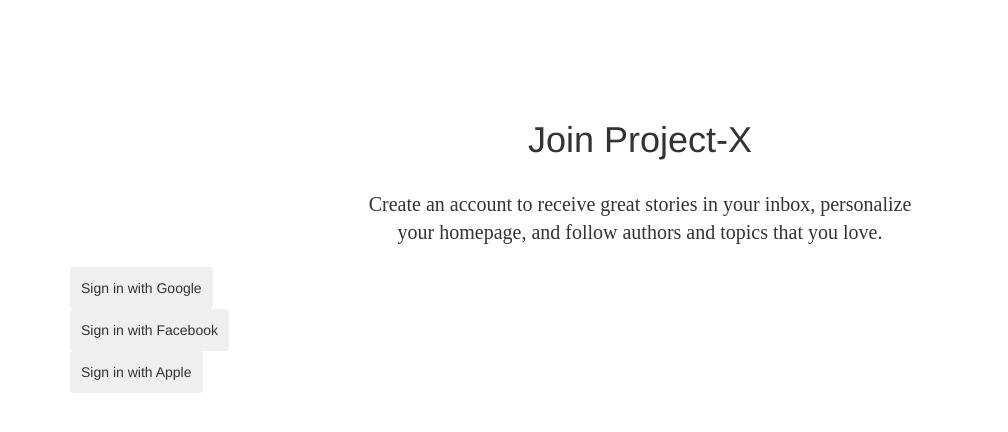
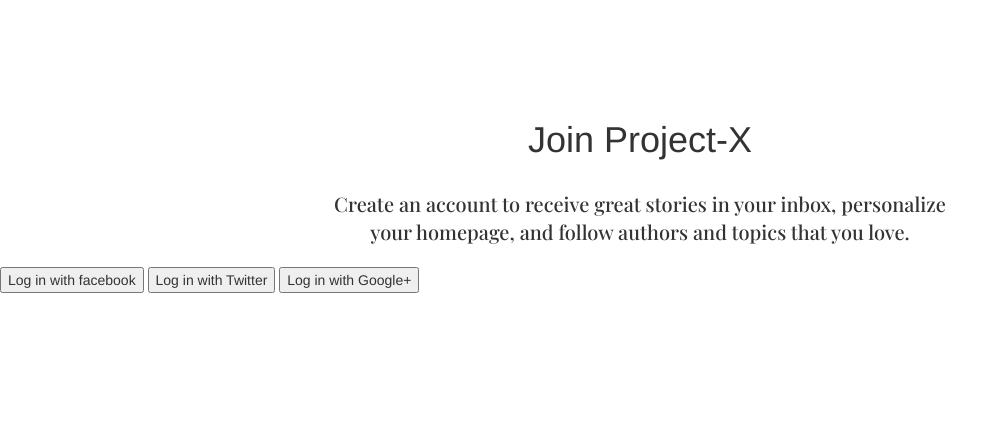
Before and after one commit to sabhinav3/projX, a plain HTML site: page signup.html in a window 1280 px wide. Shown: the whole page, without its empty margins (0-1008 px from the left). Drawn offline with nearby package versions, Linux system fonts and the light colour scheme.

Commit message:
new sign up

```diff
--- a/signup.html
+++ b/signup.html
@@ -5,23 +5,55 @@
   <meta charset="utf-8">
   <title>Sign in</title>
   <link rel="stylesheet" href="CSS/signup.css">
-  <!-- bootstrap CDN -->
+
   <link rel="stylesheet" href="https://maxcdn.bootstrapcdn.com/bootstrap/3.3.7/css/bootstrap.min.css" integrity="sha384-BVYiiSIFeK1dGmJRAkycuHAHRg32OmUcww7on3RYdg4Va+PmSTsz/K68vbdEjh4u" crossorigin="anonymous">
   <link rel="stylesheet" href="https://maxcdn.bootstrapcdn.com/bootstrap/3.3.7/css/bootstrap-theme.min.css" integrity="sha384-rHyoN1iRsVXV4nD0JutlnGaslCJuC7uwjduW9SVrLvRYooPp2bWYgmgJQIXwl/Sp" crossorigin="anonymous">
+
+  <link href="https://fonts.googleapis.com/css2?family=Playfair+Display:wght@500&display=swap" rel="stylesheet">
+  <link href="https://fonts.googleapis.com/css2?family=Open+Sans&display=swap" rel="stylesheet">
 </head>
 
+
 <body>
-    <div class="container">
-      <h1>Join Project-X</h1>
-      <p class="para">Create an account to receive great stories in your inbox, personalize your homepage, and follow authors and topics that you love.</p>
-      <div class="sign-in">
-        <!-- three buttons with the names top, middle, bottom -->
-        <button type="button" class="btn btn-outline-primary btn-top">Sign in with Google</button>
-        <button type="button" class="btn btn-outline-primary btn-middle">Sign in with Facebook</button>
-        <button type="button" class="btn btn-outline-primary btn-bottom">Sign in with Apple</button>
-      </div>
+
+
+  <div id="login-box">
+    <h1 class="title">Join Project-X</h1>
+    <p class="para">Create an account to receive great stories in your inbox, personalize your homepage, and follow authors and topics that you love.</p>
+    <!-- <div class="left">
+      <! <h1>Sign up</h1>
+
+      <input type="text" name="username" placeholder="Username" />
+      <input type="text" name="email" placeholder="E-mail" />
+      <input type="password" name="password" placeholder="Password" />
+      <input type="password" name="password2" placeholder="Retype password" />
+
+      <input type="submit" name="signup_submit" value="Sign me up" />
+    </div> -->
+
+    <div class="right">
+
+      <button class="social-signin facebook">Log in with facebook</button>
+      <button class="social-signin twitter">Log in with Twitter</button>
+      <button class="social-signin google">Log in with Google+</button>
     </div>
+  </div>
 </body>
 <script src="https://maxcdn.bootstrapcdn.com/bootstrap/3.3.7/js/bootstrap.min.js" integrity="sha384-Tc5IQib027qvyjSMfHjOMaLkfuWVxZxUPnCJA7l2mCWNIpG9mGCD8wGNIcPD7Txa" crossorigin="anonymous"></script>
 
 </html>
+
+
+
+
+
+<!-- <div class="container">
+  <h1 class="title">Join Project-X</h1>
+  <p class="para">Create an account to receive great stories in your inbox, personalize your homepage, and follow authors and topics that you love.</p>
+  <div class="sign-in button-wrapper">
+
+    <button type="button" class="btn btn-outline-primary btn-top">Sign in with Google</button>
+    <button type="button" class="btn btn-outline-primary btn-middle">Sign in with Facebook</button>
+    <button type="button" class="btn btn-outline-primary btn-bottom">Sign in with Apple</button>
+  </div>
+</div> -->
```
